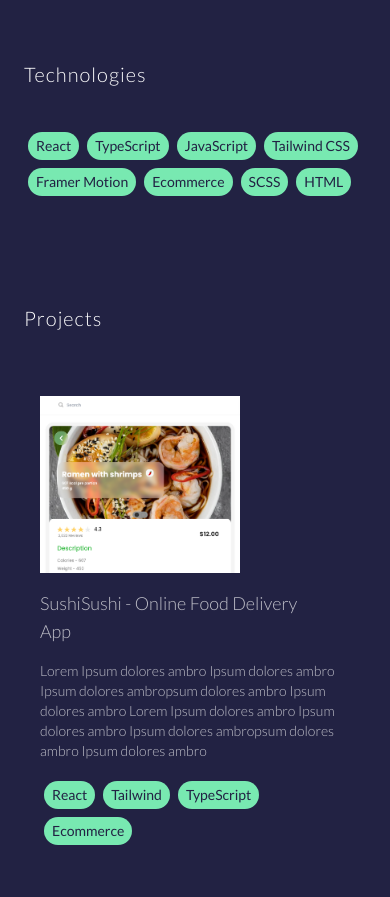
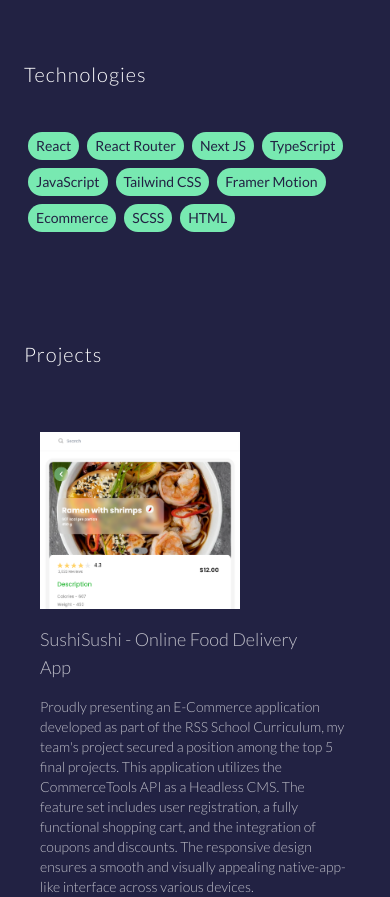
Before and after one commit to barrydilan/reactPortfolio, a React (Vite) app: page / in a window 390 px wide. Shown: the part 1100-1997 px from the top of the page. Built offline with nearby package versions, Linux system fonts and the light colour scheme.

Commit message:
feat: add projects

```diff
--- a/src/App.tsx
+++ b/src/App.tsx
@@ -7,7 +7,7 @@ import TechStack from "./components/techStack/TechStack";
 export default function App() {
 	return (
 		<div className="bg-main">
-			<div className="md:grid md:grid-cols-2 max-w-screen-xl mx-auto">
+			<div className="md:grid md:grid-cols-2 max-w-screen-xl mx-auto lg:px-20">
 				<Hero />
 				<div className="max-w-screen-md">
 					<About />
--- a/src/components/hero/Hero.tsx
+++ b/src/components/hero/Hero.tsx
@@ -38,11 +38,19 @@ export default function Hero() {
 				</h2>
 				<h2 className="text-4xl sm:text-4xl text-primary font-light">
 					I am a{" "}
-					<span className="text-accent font-bold hero-h2">Frontend Developer</span>
+					<span className="text-accent font-bold hero-h2">
+						Frontend Developer
+					</span>
 				</h2>
 				<div className="flex gap-2 mt-8">
-					<a href="http://github.com/barrydilan"><img src={github} className="w-8 h-8" alt="Github Link" /></a>
-					<a href="http://linkedin.com/in/barrydilan"><img src={linkedin} className="w-8 h-8" alt="LinkedIn Link" /></a>
+					<a href="http://github.com/barrydilan">
+						<img src={github} className="w-8 h-8" alt="Github Link" />
+					</a>
+					<a
+						href="www.linkedin.com/in/harry-holubiev-2a3188221"
+					>
+						<img src={linkedin} className="w-8 h-8" alt="LinkedIn Link" />
+					</a>
 				</div>
 				<div className="flex gap-2 justify-center sm:self-start mt-8">
 					<HeroBtn>
--- a/src/components/projects/ProjectCard.tsx
+++ b/src/components/projects/ProjectCard.tsx
@@ -4,6 +4,7 @@ interface IProjectCardProps {
 	title: string;
 	text: string;
 	imgSrc: string;
+  technologies: string[];
 }
 
 const projectLinkSvg = (
@@ -36,10 +37,9 @@ export default function ProjectCard(props: IProjectCardProps) {
 					</div>
 				</div>
 				<div className="mt-4">
-					<RoundSpan text="React" />
-					<RoundSpan text="Tailwind" />
-					<RoundSpan text="TypeScript" />
-					<RoundSpan text="Ecommerce" />
+					{props.technologies.map((technologie) => (
+            <RoundSpan text={technologie}/>
+          ))}
 				</div>
 			</div>
 		</li>
--- a/src/components/projects/Projects.tsx
+++ b/src/components/projects/Projects.tsx
@@ -1,20 +1,49 @@
 import ProjectCard from "./ProjectCard";
-import sushiSushiImg from '../../assets/img/sushisushi.png'
+import sushiSushiImg from "../../assets/img/sushisushi.png";
+import wernerImg from "../../assets/img/werner.png"
+import pickAMeal from "../../assets/img/pickAMeal.png"
 import SectionTitle from "../../shared/SectionTitle";
+
+const PROJECTS = [
+	{
+		githubSrc: "https://github.com/barrydilan/eCommerce-Application",
+		title: "SushiSushi - Online Food Delivery App",
+		text: "Proudly presenting an E-Commerce application developed as part of the RSS School Curriculum, my team's project secured a position among the top 5 final projects. This application utilizes the CommerceTools API as a Headless CMS. The feature set includes user registration, a fully functional shopping cart, and the integration of coupons and discounts. The responsive design ensures a smooth and visually appealing native-app-like interface across various devices.",
+		imgSrc: sushiSushiImg,
+    technologies: ['React', "Tailwind", "TypeScript", "Ecommerce", "Redux", "React Router", "Framer Motion"],
+	},
+  {
+		githubSrc: "https://werner.vercel.app/",
+		title: "Werner Theater",
+		text: "A Website I`ve designed and created for a local theater. It utilizes Next JS, Tailwind CSS and Sanity.io for content management",
+		imgSrc: wernerImg,
+    technologies: ["Next JS", "Tailwind", "TypeScript"],
+	},
+  {
+		githubSrc: "https://nextj-recipe-website-n4z5blt4q-bohdans-projects-185f2b61.vercel.app/",
+		title: "Pick-a-Meal",
+		text: "A group project under a guidance of my RS School mentor. NextJS website that utilizes SSR and renders recipes from MD files stored in a repository.",
+		imgSrc: pickAMeal,
+    technologies: ["Next JS", "Tailwind", "TypeScript"],
+	},
+];
 
 export default function Projects() {
 	return (
 		<section className="mt-10 p-6 sm:p-10">
-      <SectionTitle>Projects</SectionTitle>
-			<ul className="mt-8">
-      <a href="https://github.com/barrydilan/eCommerce-Application">
-      <ProjectCard
-				title="SushiSushi - Online Food Delivery App"
-				text="Lorem Ipsum dolores ambro Ipsum dolores ambro Ipsum dolores ambropsum dolores ambro Ipsum dolores ambro Lorem Ipsum dolores ambro Ipsum dolores ambro Ipsum dolores ambropsum dolores ambro Ipsum dolores ambro"
-        imgSrc={sushiSushiImg}
-			/>
-      </a>
-      </ul>
+			<SectionTitle>Projects</SectionTitle>
+			<ul className="mt-8 flex flex-col gap-y-4">
+				{PROJECTS.map((project) => (
+					<a href={project.githubSrc}>
+						<ProjectCard
+							title={project.title}
+							text={project.text}
+							imgSrc={project.imgSrc}
+              technologies={project.technologies}
+						/>
+					</a>
+				))}
+			</ul>
 		</section>
 	);
 }
--- a/src/components/techStack/TechStack.tsx
+++ b/src/components/techStack/TechStack.tsx
@@ -7,6 +7,8 @@ export default function TechStack() {
       <SectionTitle className={"z-10"}>Technologies</SectionTitle>
 			<div className="mt-6 flex flex-wrap sm:justify-start">
         <RoundSpan text="React" />
+        <RoundSpan text="React Router" />
+        <RoundSpan text="Next JS" />
 				<RoundSpan text="TypeScript" />
 				<RoundSpan text="JavaScript" />
         <RoundSpan text="Tailwind CSS" />
--- a/src/index.css
+++ b/src/index.css
@@ -11,7 +11,7 @@
   }
 
   strong {
-    @apply text-accent cursor-pointer
+    @apply text-accent cursor-pointer hover:underline transition hover:underline-offset-4
   }
 
   a {
--- a/src/shared/RoundSpan.tsx
+++ b/src/shared/RoundSpan.tsx
@@ -7,7 +7,7 @@ export default function RoundSpan(props: IRoundSpan) {
 		<div
 			className="p-1 rounded-full inline-block hover:cursor-pointer"
 		>
-			<span className="rounded-full hover:cursor-pointer text-main inline-block text-center px-2 py-1 text-opacity-90 bg-accent relative text-sm text-purple-900
+			<span className="rounded-full hover:cursor-pointer hover:text-primary-1 transition text-main inline-block text-center px-2 py-1 text-opacity-90 bg-accent relative text-sm text-purple-900
       sm:text-sm md:px-4">
 				{props.text}
 			</span>
--- a/tailwind.config.js
+++ b/tailwind.config.js
@@ -26,15 +26,6 @@ export default {
     fontFamily: {
       sans: ['Lato', 'sans-serif'],
     },
-    extend: {
-      spacing: {
-        '128': '32rem',
-        '144': '36rem',
-      },
-      borderRadius: {
-        '4xl': '2rem',
-      }
-    }
   },
   plugins: [],
 }
```
Also changed, not shown: src/assets/img/pickAMeal.png (added), 1 other file (tests, documents, lock files or other folders). Lines whose indentation alone changed are shown as unchanged.
